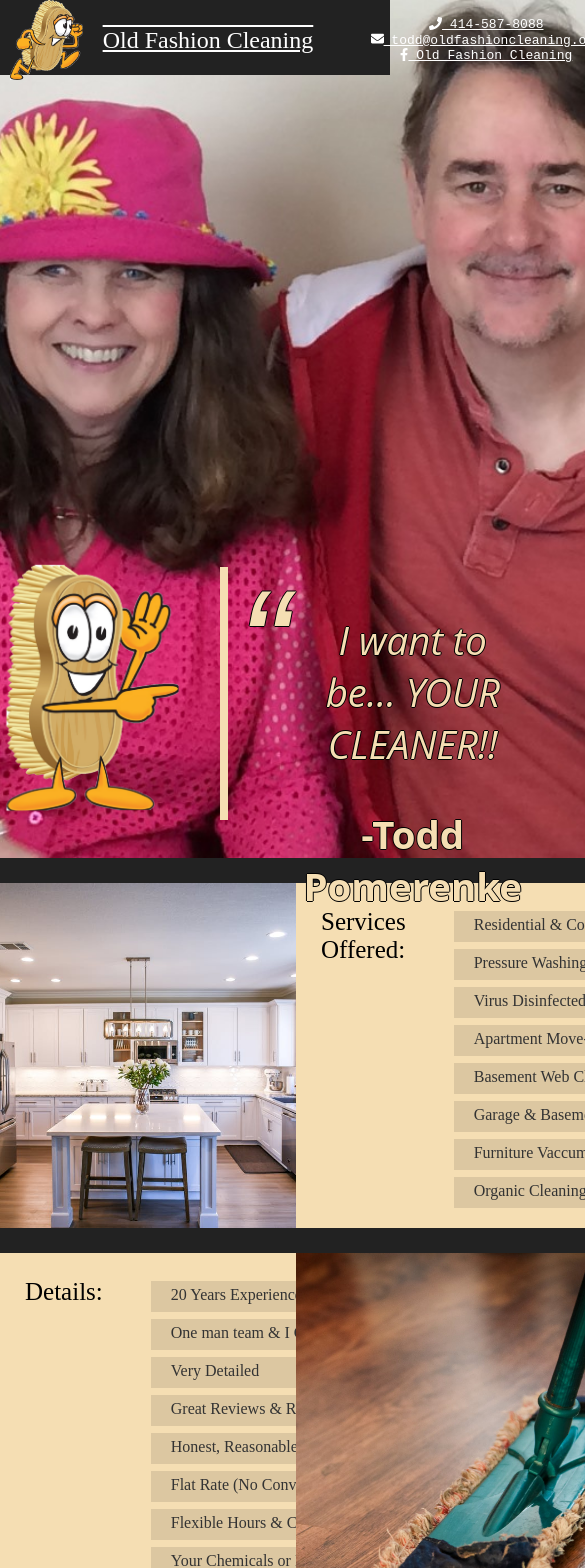
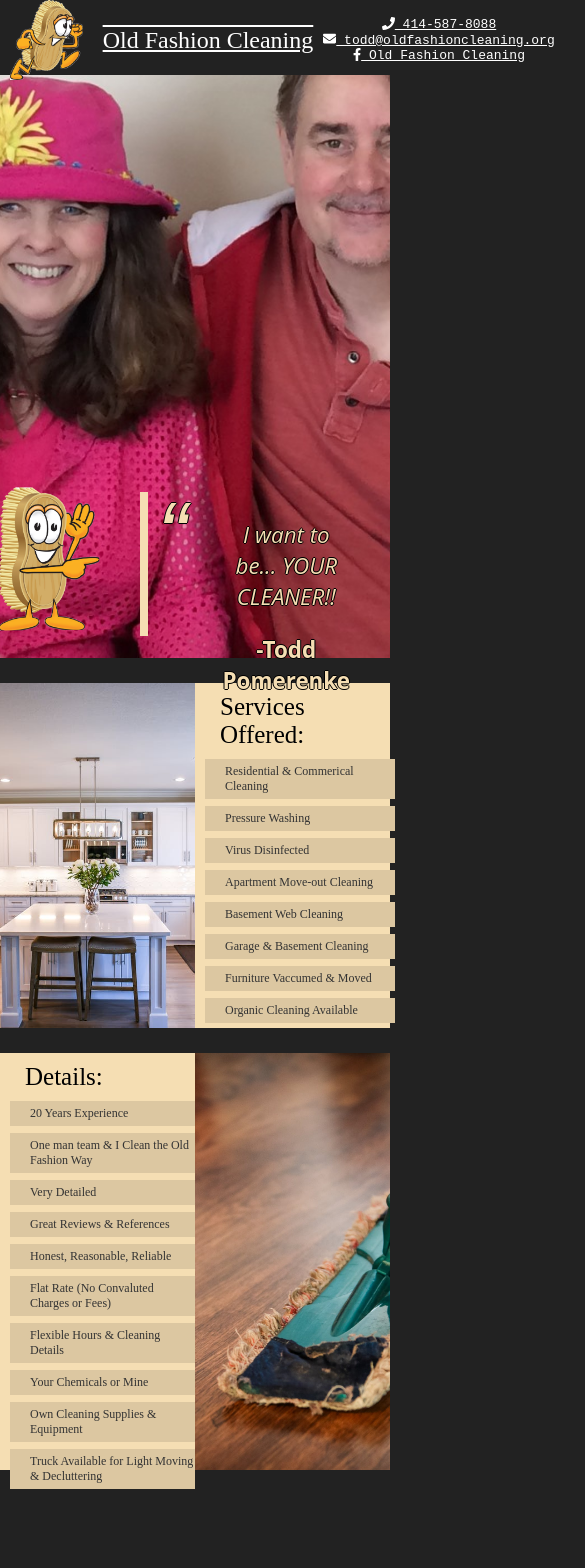
Before and after one commit to midnightmastermind/old_fashion_cleaning, a React (Create React App) app: page / in a window 390 px wide. Shown: the top 1568 px of the page, 585 px wide, since content can reach past the window. After the commit the page ends 1496 px from the top, so only its background shows below. Built offline with nearby package versions, Linux system fonts and the light colour scheme.

Commit message:
mobile fixes

```diff
--- a/src/App.css
+++ b/src/App.css
@@ -43,7 +43,6 @@
     color: white;
 }
 .App-image {
-    min-width: 592px;
     height: 700px;
     width: 100%;
     /* Location of the image */
@@ -119,7 +118,6 @@
 .services-offered {
     display: flex;
     height: 345px;
-    min-width: 592px;
 }
 .services-offered .services-image-container {
     width: 50%;
@@ -157,23 +155,22 @@
     list-style: none;
     margin: 1.75rem 0;
     padding-left: 3rem;
+    width: 100%;
+    margin-right: 10px;
 }
 .services-offered .services-description ul > li {
     display: block;
-    width: 300px;
-    height: 26px;
-    margin: 0 35px 7px 0;
+    margin: 0 5px 7px 0;
     background-color: #DCC7A1;
     font-size: 16px;
     color: #333;
-    padding: 5px 0 0 20px;
+    padding: 5px 0 5px 20px;
     text-decoration: none;
 }
 
 .skills {
     display: flex;
     height: 417px;
-    min-width: 592px;
 }
 .skills .skills-image-container {
     width: 50%;
@@ -211,21 +208,67 @@
     list-style: none;
     margin: 1.75rem 0;
     padding-left: 3rem;
+    width: 100%;
+    margin-right: 10px;
 }
 .skills .skills-description ul > li {
     display: block;
-    width: 388px;
-    height: 26px;
-    margin: 0 35px 7px 0;
+    margin: 0 5px 7px 0;
     background-color: #DCC7A1;
     font-size: 16px;
     color: #333;
-    padding: 5px 0 0 20px;
+    padding: 5px 0 5px 20px;
     text-decoration: none;
 }
 
 @media only screen and (max-width: 700px) {
+    .App-header {
+        justify-content:flex-start;
+    }
+    .contact {
+        margin-left: 10px;
+    }
     .App-image {
+        height: 500px;
         background-attachment: inherit;
     }
+    .services-offered p {
+        margin: 10px;
+    }
+    .services-offered .services-description ul {
+        margin-left: 0px;
+        padding-left: 10px;
+        margin-top: 0px;
+    }
+    .services-offered .services-description {
+        flex-direction: column;
+    }
+    .services-offered .services-description ul > li {
+        font-size: 12px;
+    }
+    .skills p {
+        margin: 10px;
+    }
+    .skills .skills-description ul {
+        margin-left: 0px;
+        padding-left: 10px;
+        margin-top: 0px;
+    }
+    .skills .skills-description {
+        flex-direction: column;
+    }
+    .skills .skills-description ul > li {
+        font-size: 12px;
+        margin-right: 10px;
+    }
+    blockquote{
+        font-size: 1.4em;
+        height: 90px;
+        margin-inline-end: 10px;
+    }
+
+    .quote-image {
+        margin-left: 25px;
+        width: 7em;
+    }
 }
```
